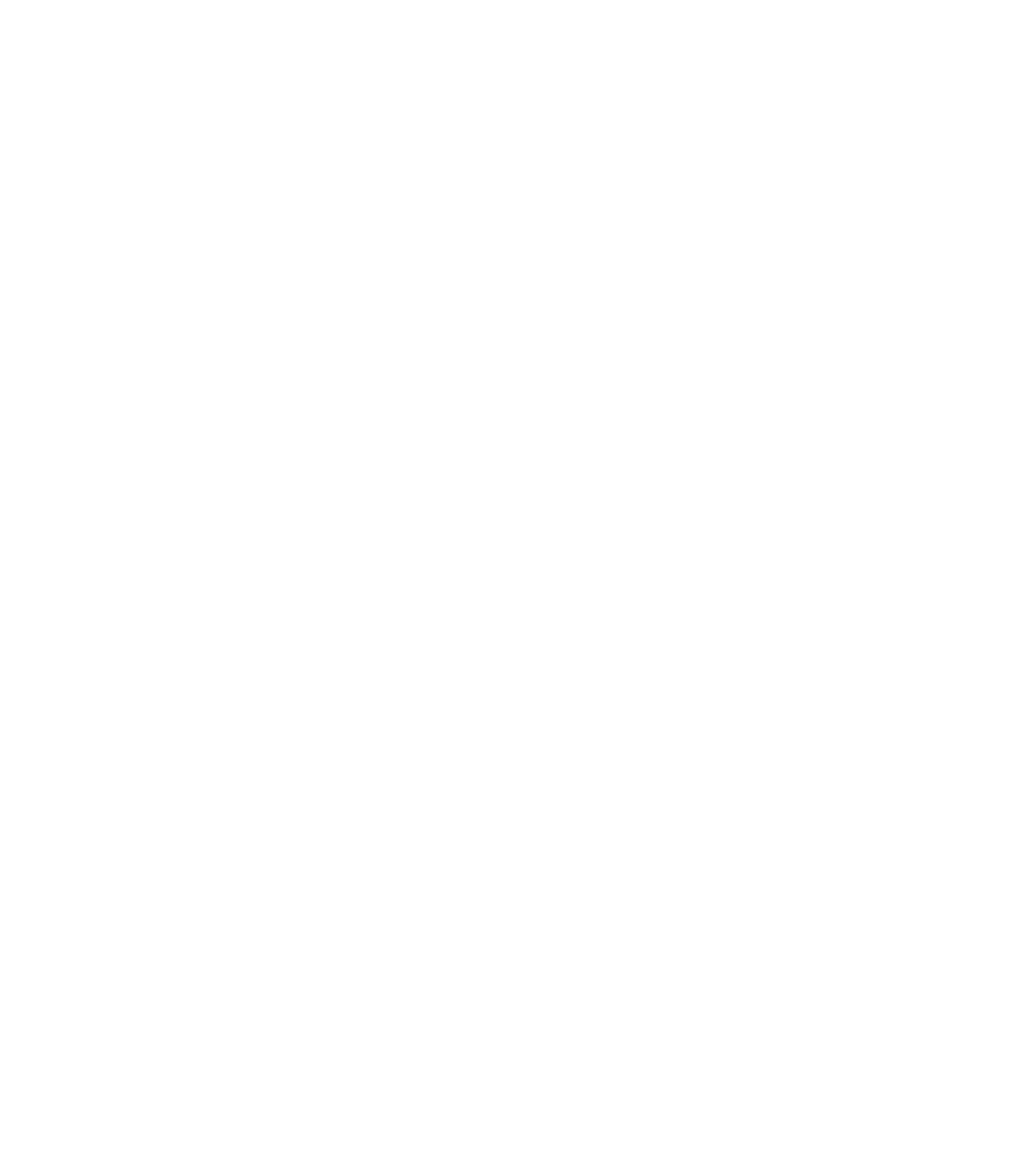
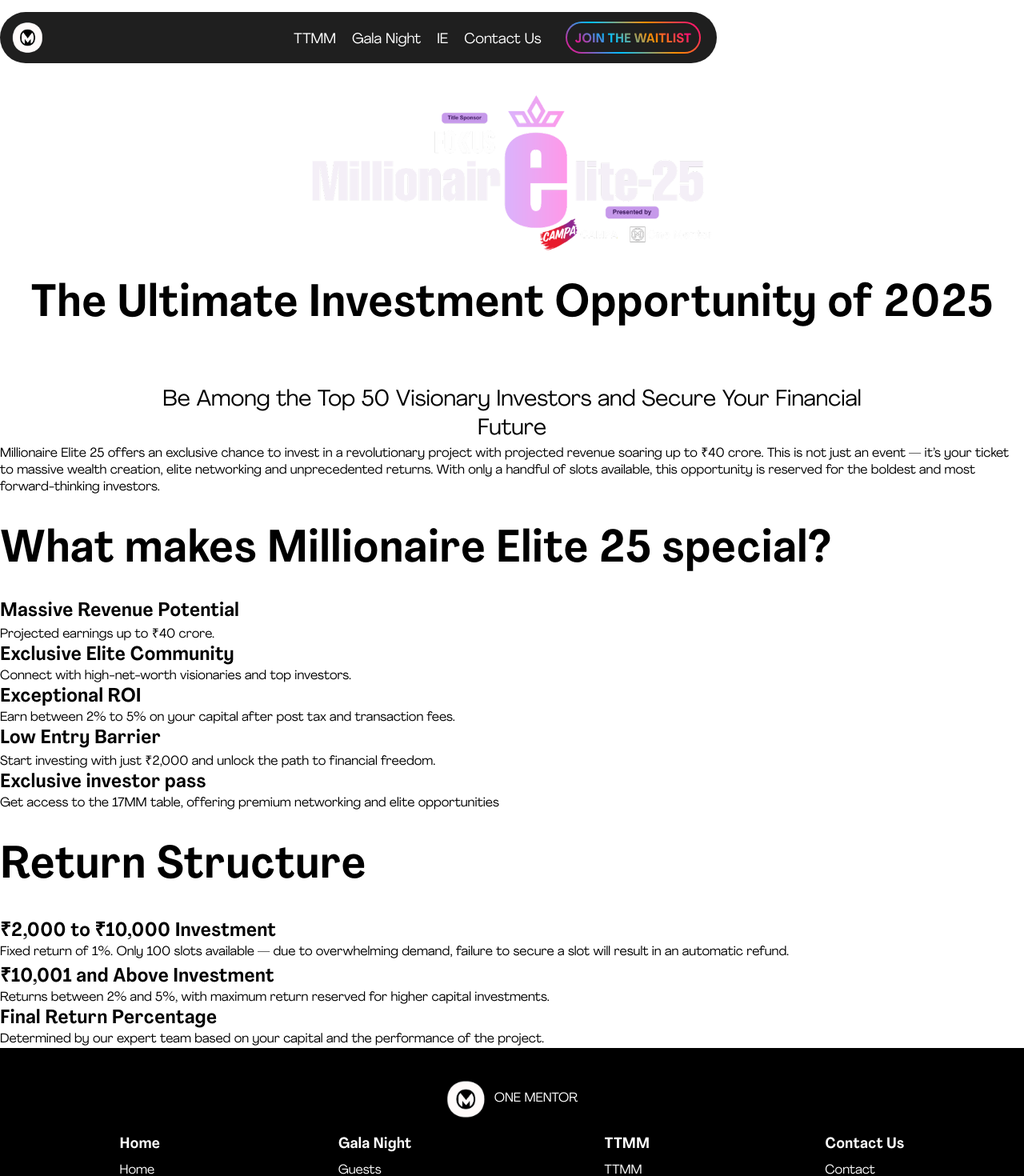
Before and after one commit to h4636oh/one-mentor-millionaire-elite-2k25, a React (Create React App) app: page /investment in a window 1280 px wide. Before the commit this address had no page. Shown: the top 1470 px of the page at 80% size. Before the commit the page ends 800 px from the top, so only its background shows below. Built offline with nearby package versions, Linux system fonts and the light colour scheme.

Commit message:
investment page in progress

```diff
--- a/src/App.js
+++ b/src/App.js
@@ -15,11 +15,10 @@
 import ContactUs from './components/ContactUs';
 import Sponsors from './components/Sponsors';
 import Influencers from './components/Influencers';
+import Investment from './components/Investment';
 import './styles/Common.css';
 
 const App = () => {
-	console.log('App component rendering...'); // Debug log
-
 	return (
 		<Router>
 			<Routes>
@@ -31,6 +30,7 @@
 				<Route path="/contact" element={<ContactUs />} />
 				<Route path="/sponsors" element={<Sponsors />} />
 				<Route path="/influencers" element={<Influencers />} />
+				<Route path='/investment' element={<Investment />} />
 				<Route path="/" element={
 					<div style={{ backgroundColor: '#010624' }}>
 						<LandingPageHome />
--- /dev/null
+++ b/src/components/Investment.js
@@ -0,0 +1,90 @@
+import React from "react";
+import Navbar from "./Navbar";
+import Footer from "./Footer";
+import landPageLogo from '../assets/land_page_logo.png';
+import '../styles/Investment.css';
+
+const Investment = () => {
+    return (
+        <div className="investment-container">
+            <Navbar />
+                <div className="hero-section">
+		    		<img
+                        src={landPageLogo}
+                        className="title_logo"
+                        alt="Millionaire Elite-25 Logo"
+                        height={194}
+                        width={500}
+                    />
+                    <h1>
+                        The Ultimate Investment Opportunity  of 2025
+                    </h1>
+                    <p className="description">
+                        Be Among the Top 50 Visionary Investors and Secure Your Financial Future
+                    </p>
+                </div>
+                <div className="brief-section">
+                    Millionaire Elite 25 offers an exclusive chance to invest in a revolutionary project with projected  revenue soaring up to ₹40 crore. This is not just an event — it’s your ticket to massive wealth creation, elite networking and unprecedented returns. With only a handful of slots available, this  opportunity is reserved for the boldest and most forward-thinking investors.
+                </div>
+                <div className="info-section">
+                    <h1 className="main-heading">What makes Millionaire Elite 25 special?</h1>
+                    <div className="benefits-section">
+                        <div className="benefit-card">
+                        <h2>Massive Revenue Potential</h2>
+                        <p>Projected earnings up to ₹40 crore.</p>
+                        </div>
+
+                        <div className="benefit-card">
+                        <h2>Exclusive Elite Community</h2>
+                        <p>Connect with high-net-worth visionaries and top investors.</p>
+                        </div>
+
+                        <div className="benefit-card">
+                        <h2>Exceptional ROI</h2>
+                        <p>Earn between 2% to 5% on your capital after post tax and transaction fees.</p>
+                        </div>
+                    </div>
+
+                    <div className="additional-benefits">
+                        <div className="benefit-card">
+                        <h2>Low Entry Barrier</h2>
+                        <p>Start investing with just ₹2,000 and unlock the path to financial freedom.</p>
+                        </div>
+
+                        <div className="benefit-card">
+                        <h2>Exclusive investor pass</h2>
+                        <p>Get access to the 17MM table, offering premium networking and elite opportunities</p>
+                        </div>
+                    </div>
+
+                    <h1 className="section-heading">Return Structure</h1>
+
+                    <div className="returns-section">
+                        <div className="return-card">
+                        <h2>₹2,000 to ₹10,000 Investment</h2>
+                        <p>Fixed return of 1%. Only 100 slots available — due to overwhelming demand, failure to secure a slot will result in an automatic refund.</p>
+                        </div>
+
+                        <div className="return-card">
+                        <h2>₹10,001 and Above Investment</h2>
+                        <p>Returns between 2% and 5%, with maximum return reserved for higher capital investments.</p>
+                        </div>
+
+                        <div className="return-card">
+                        <h2>Final Return Percentage</h2>
+                        <p>Determined by our expert team based on your capital and the performance of the project.</p>
+                        </div>
+                    </div>
+                </div>
+                <div className="procedure-section">
+
+                </div>
+                <div className="toc-section">
+
+                </div>
+            <Footer />
+        </div>
+    )
+};
+
+export default Investment;
```
Also changed, not shown: src/styles/Influencers.css (line endings or trailing spaces), src/styles/Investment.css (added).
